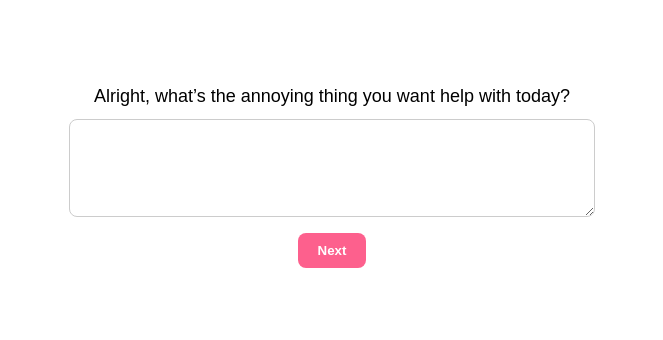
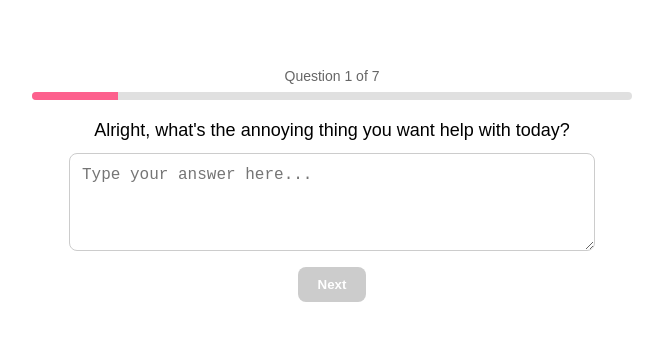
Before and after one commit to hannahrose11/izzygptfree, a React (Create React App) app: page / in a window 1280 px wide. Shown: the top 340 px of the page, without its empty margins (308-971 px from the left). Built offline with nearby package versions, Linux system fonts and the light colour scheme.

Commit message:
Update App.js

```diff
--- a/src/App.js
+++ b/src/App.js
@@ -7,64 +7,129 @@ export default function App() {
 
   const [step, setStep] = useState(0);
   const [answers, setAnswers] = useState({});
+  const [currentInput, setCurrentInput] = useState("");
   const [finalPrompt, setFinalPrompt] = useState("");
   const [loading, setLoading] = useState(false);
   const [showPaywall, setShowPaywall] = useState(false);
+  const [error, setError] = useState("");
 
   const questions = [
-    { id: "task", question: "Alright, what’s the annoying thing you want help with today?" },
-    { id: "audience", question: "Who is this for? Who’s going to see or read this when it’s done?" },
-    { id: "tone", question: "Should it sound casual? Professional? Funny? Direct? Tell me the vibe you’re going for." },
-    { id: "include", question: "What details, facts, or ideas absolutely need to be in there? (Even if they’re messy — I’ll sort it out.)" },
-    { id: "avoid", question: "Anything you don’t want it to say or sound like? (Words, phrases, awkward vibes, anything to avoid.)" },
+    { id: "task", question: "Alright, what's the annoying thing you want help with today?" },
+    { id: "audience", question: "Who is this for? Who's going to see or read this when it's done?" },
+    { id: "tone", question: "Should it sound casual? Professional? Funny? Direct? Tell me the vibe you're going for." },
+    { id: "include", question: "What details, facts, or ideas absolutely need to be in there? (Even if they're messy — I'll sort it out.)" },
+    { id: "avoid", question: "Anything you don't want it to say or sound like? (Words, phrases, awkward vibes, anything to avoid.)" },
     { id: "format", question: "Are we making a list? An email? A short caption? A table? Something else?" },
     { id: "context", question: "Where are you using this — like on social media, in a message, printed, or just for your own brain?" },
   ];
 
   const handleNext = async () => {
-    const inputEl = document.querySelector("textarea");
-    const currentAnswer = inputEl ? inputEl.value : "";
+    try {
+      setError("");
+
+      // Save current answer
       const updatedAnswers = {
         ...answers,
-      [questions[step].id]: currentAnswer,
+        [questions[step].id]: currentInput,
       };
+      setAnswers(updatedAnswers);
 
-    if (!isPaid && promptCount >= 2) {
+      // Check paywall before final step
+      if (!isPaid && promptCount >= 2 && step === questions.length - 1) {
         setShowPaywall(true);
         return;
       }
 
       if (step === questions.length - 1) {
+        // Last question - generate prompt
         setLoading(true);
-      try {
+
+        console.log("Sending data to API:", updatedAnswers);
+
         const response = await fetch("https://eo61pxe93i0terz.m.pipedream.net", {
           method: "POST",
-          headers: { "Content-Type": "application/json" },
+          headers: {
+            "Content-Type": "application/json",
+            "Accept": "application/json",
+          },
           body: JSON.stringify(updatedAnswers),
         });
 
-        const data = await response.json();
-        const prompt = data.finalPrompt || "Something went wrong. Try again!";
-        setFinalPrompt(prompt);
+        const responseText = await response.text();
+        console.log("Raw response:", responseText);
+
+        let data;
+        try {
+          data = JSON.parse(responseText);
+          console.log("Parsed response:", data);
+        } catch (e) {
+          console.error("Failed to parse response:", e);
+          // If it's not JSON, just use the text as is
+          setFinalPrompt(responseText);
 
           if (!isPaid) {
             promptCount++;
             localStorage.setItem("izzyPromptCount", promptCount.toString());
           }
+          return;
+        }
+
+        if (data.finalPrompt) {
+          setFinalPrompt(data.finalPrompt);
+        } else if (data.body && data.body.finalPrompt) {
+          // Sometimes the response is nested
+          setFinalPrompt(data.body.finalPrompt);
+        } else {
+          // If we get the template back, show it anyway
+          setFinalPrompt(responseText);
+        }
+
+        if (!isPaid) {
+          promptCount++;
+          localStorage.setItem("izzyPromptCount", promptCount.toString());
+        }
+      } else {
+        // Move to next question
+        setStep(step + 1);
+        setCurrentInput(answers[questions[step + 1]?.id] || "");
+      }
     } catch (err) {
-        console.error("Fetch error:", err);
-        setFinalPrompt("Something went wrong. Try again.");
+      console.error("Error details:", err);
+      setError(err.message || "Something went wrong. Please try again.");
+      setLoading(false);
     } finally {
+      if (step === questions.length - 1) {
         setLoading(false);
       }
-    } else {
+    }
+  };
+
+  const handleBack = () => {
+    if (step > 0) {
+      // Save current answer before going back
+      const updatedAnswers = {
+        ...answers,
+        [questions[step].id]: currentInput,
+      };
       setAnswers(updatedAnswers);
-      setStep(step + 1);
+
+      setStep(step - 1);
+      setCurrentInput(updatedAnswers[questions[step - 1].id] || "");
     }
   };
 
   const copyPrompt = () => {
-    navigator.clipboard.writeText(finalPrompt);
+    navigator.clipboard.writeText(finalPrompt)
+      .then(() => alert("Prompt copied to clipboard!"))
+      .catch(() => alert("Failed to copy prompt"));
+  };
+
+  const startOver = () => {
+    setStep(0);
+    setAnswers({});
+    setCurrentInput("");
+    setFinalPrompt("");
+    setError("");
   };
 
   const current = questions[step];
@@ -83,8 +148,42 @@ export default function App() {
       }}
     >
       <div style={{ maxWidth: 600, width: "100%" }}>
+        {error && (
+          <div style={{
+            background: "#fee",
+            color: "#c00",
+            padding: 12,
+            marginBottom: 20,
+            borderRadius: 8,
+            fontSize: 14,
+            textAlign: "center"
+          }}>
+            {error}
+          </div>
+        )}
+
         {!finalPrompt ? (
           <div style={{ textAlign: "center" }}>
+            <div style={{ marginBottom: 20 }}>
+              <div style={{ fontSize: 14, color: "#666", marginBottom: 8 }}>
+                Question {step + 1} of {questions.length}
+              </div>
+              <div style={{
+                width: "100%",
+                height: 8,
+                background: "#e0e0e0",
+                borderRadius: 4,
+                overflow: "hidden"
+              }}>
+                <div style={{
+                  width: `${((step + 1) / questions.length) * 100}%`,
+                  height: "100%",
+                  background: "#FD608D",
+                  transition: "width 0.3s ease"
+                }} />
+              </div>
+            </div>
+
             <p style={{ fontSize: 18, marginBottom: 12 }}>{current.question}</p>
             <textarea
               rows={4}
@@ -97,15 +196,21 @@ export default function App() {
                 fontSize: 16,
                 borderRadius: 8,
                 border: "1px solid #ccc",
+                resize: "vertical",
               }}
-              defaultValue={answers[current.id] || ""}
+              value={currentInput}
+              onChange={(e) => setCurrentInput(e.target.value)}
+              placeholder="Type your answer here..."
             />
+
+            <div style={{ marginTop: 16 }}>
+              {step > 0 && (
                 <button
-              onClick={handleNext}
+                  onClick={handleBack}
                   style={{
-                marginTop: 16,
-                background: "#FD608D",
-                color: "white",
+                    marginRight: 8,
+                    background: "#f0f0f0",
+                    color: "#333",
                     padding: "10px 20px",
                     borderRadius: 8,
                     border: "none",
@@ -113,12 +218,29 @@ export default function App() {
                     cursor: "pointer",
                   }}
                 >
+                  Back
+                </button>
+              )}
+              <button
+                onClick={handleNext}
+                disabled={!currentInput.trim() || loading}
+                style={{
+                  background: currentInput.trim() ? "#FD608D" : "#ccc",
+                  color: "white",
+                  padding: "10px 20px",
+                  borderRadius: 8,
+                  border: "none",
+                  fontWeight: "bold",
+                  cursor: currentInput.trim() && !loading ? "pointer" : "not-allowed",
+                }}
+              >
                 {step === questions.length - 1 ? (loading ? "Generating..." : "Get My Prompt") : "Next"}
               </button>
             </div>
+          </div>
         ) : (
           <div style={{ textAlign: "center" }}>
-            <h2 style={{ fontSize: 20, marginBottom: 12 }}>Here’s your GPT-optimized prompt:</h2>
+            <h2 style={{ fontSize: 20, marginBottom: 12 }}>Here's your GPT-optimized prompt:</h2>
             <pre
               style={{
                 background: "#f6f6f6",
@@ -126,6 +248,8 @@ export default function App() {
                 borderRadius: 8,
                 whiteSpace: "pre-wrap",
                 textAlign: "left",
+                maxHeight: 400,
+                overflow: "auto",
               }}
             >
               {finalPrompt}
@@ -146,6 +270,64 @@ export default function App() {
               >
                 Copy Prompt
               </button>
+              <button
+                onClick={startOver}
+                style={{
+                  background: "#f0f0f0",
+                  color: "#333",
+                  padding: "10px 16px",
+                  borderRadius: 8,
+                  border: "none",
+                  fontWeight: "bold",
+                  cursor: "pointer",
+                }}
+              >
+                Start Over
+              </button>
+            </div>
+
+            <div style={{ marginTop: 16 }}>
+              <p style={{ fontSize: 14, color: "#666", marginBottom: 8 }}>Open in:</p>
+              <a
+                href={`https://chat.openai.com/?model=gpt-4&prompt=${encodeURIComponent(finalPrompt)}`}
+                target="_blank"
+                rel="noopener noreferrer"
+                style={{
+                  marginRight: 8,
+                  color: "#FD608D",
+                  textDecoration: "none",
+                  fontWeight: "bold"
+                }}
+              >
+                ChatGPT
+              </a>
+              <span style={{ margin: "0 4px", color: "#ccc" }}>•</span>
+              <a
+                href="https://claude.ai"
+                target="_blank"
+                rel="noopener noreferrer"
+                style={{
+                  marginRight: 8,
+                  color: "#FD608D",
+                  textDecoration: "none",
+                  fontWeight: "bold"
+                }}
+              >
+                Claude
+              </a>
+              <span style={{ margin: "0 4px", color: "#ccc" }}>•</span>
+              <a
+                href="https://gemini.google.com"
+                target="_blank"
+                rel="noopener noreferrer"
+                style={{
+                  color: "#FD608D",
+                  textDecoration: "none",
+                  fontWeight: "bold"
+                }}
+              >
+                Gemini
+              </a>
             </div>
           </div>
         )}
@@ -177,10 +359,10 @@ export default function App() {
             >
               <h2 style={{ fontSize: "32px", marginBottom: "1rem" }}>🚀 Unlock Unlimited Prompts</h2>
               <p style={{ fontSize: "18px", color: "#666", marginBottom: "2rem" }}>
-                You’ve used your 2 free prompts. Upgrade now to continue automating your workflow with Izzy.
+                You've used your 2 free prompts. Upgrade now to continue automating your workflow with Izzy.
               </p>
               <a
-                href="https://buy.stripe.com/dRm5kD61H189a6K1gnfEk00"
+                href="https://buy.stripe.com/8x2cN54XDg331Ae6AHfEk0c"
                 target="_blank"
                 rel="noopener noreferrer"
                 style={{
@@ -202,6 +384,8 @@ export default function App() {
               <button
                 onClick={() => setShowPaywall(false)}
                 style={{
+                  display: "block",
+                  margin: "0.5rem auto",
                   backgroundColor: "#f0f0f0",
                   color: "#333",
                   fontSize: "16px",
```
Lines whose indentation alone changed are shown as unchanged.
